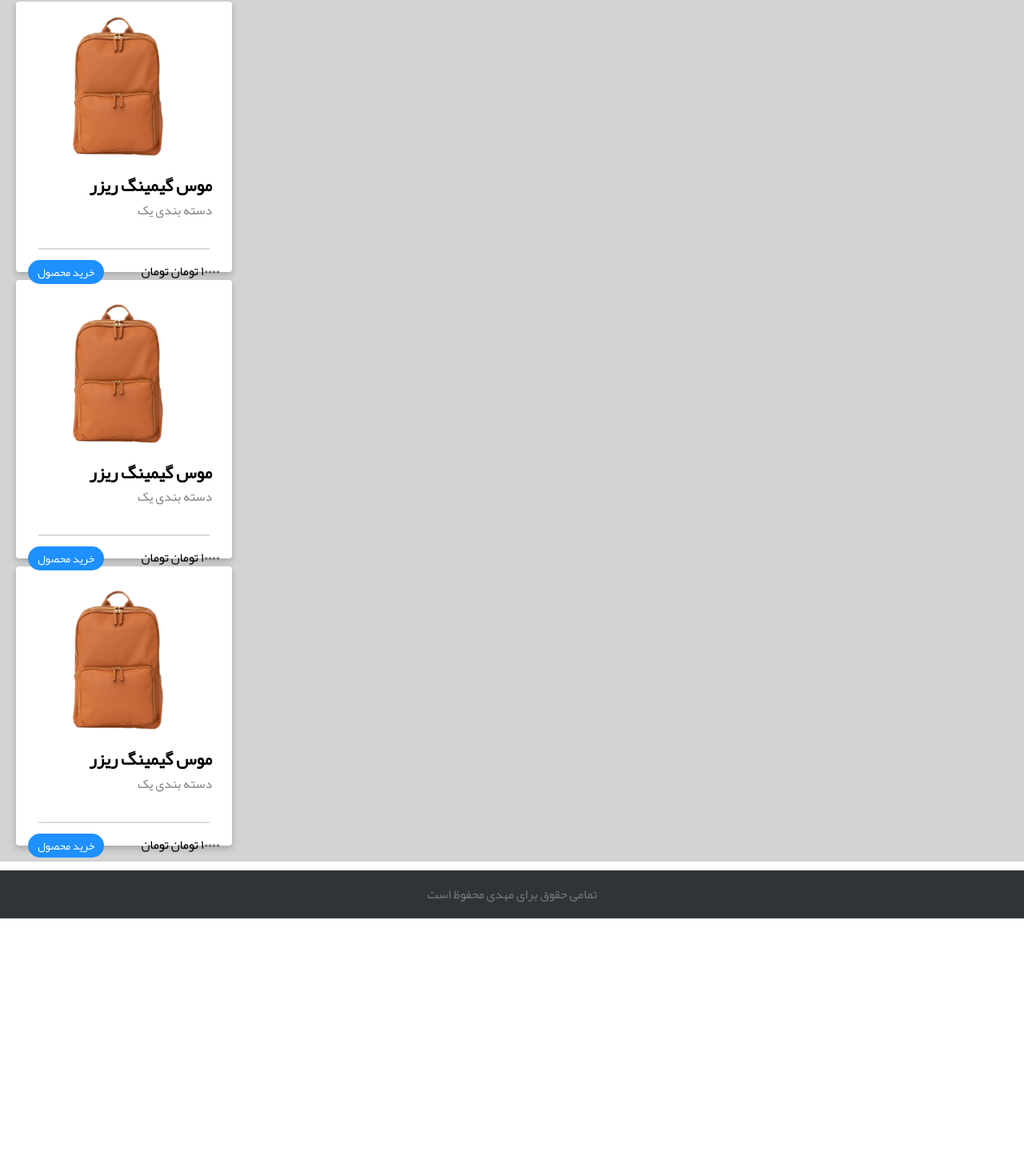
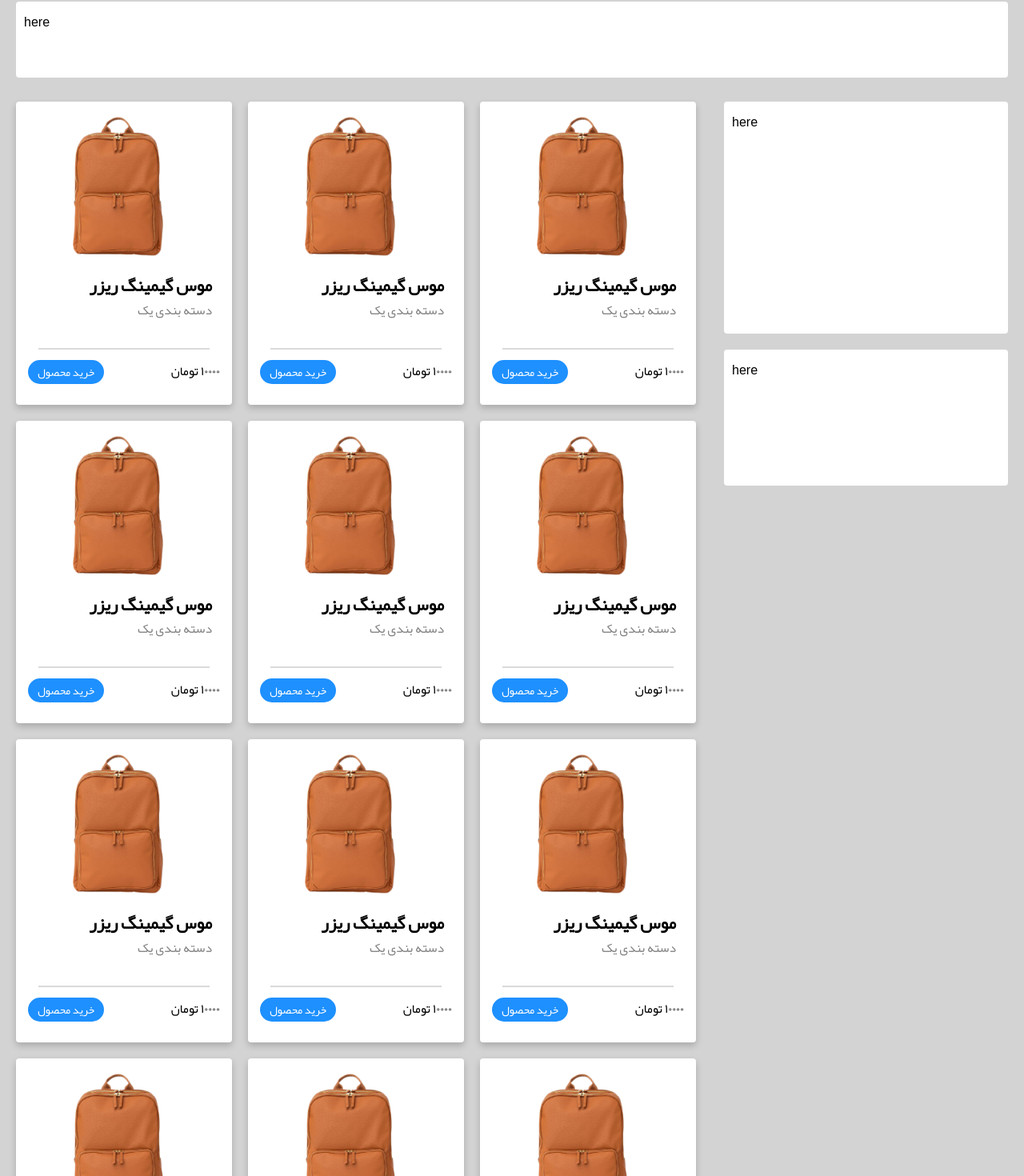
Before and after one commit to mnn59/web-new, a React app: page / in a window 1280 px wide. Shown: the part 699-2169 px from the top of the page at 80% size. Before the commit the page ends 1847 px from the top, so only its background shows below. Built offline with nearby package versions, Linux system fonts and the light colour scheme.

Commit message:
Edit ProductsSection

```diff
--- a/src/components/UI/ProductsSection/ProductsSection.js
+++ b/src/components/UI/ProductsSection/ProductsSection.js
@@ -2,31 +2,121 @@ import React from "react";
 import classes from './ProductsSection.module.css'
 import Card from '../Card/Card'
 import bag from '../../../assets/bag.png'
+import SortByBox from "../SortByBox/SortByBox";
 
 const productsSection = () => {
     return (
+        <div className={classes.container}>
             <div className={classes.productsSection}>
                 <Card
                     image={bag}
                     title="موس گیمینگ ریزر"
                     subTitle="دسته بندی یک"
-                price="۱۰۰۰۰ تومان"
+                    price="۱۰۰۰۰"
                     buttonValue="خرید محصول"
                 />
                 <Card
                     image={bag}
                     title="موس گیمینگ ریزر"
                     subTitle="دسته بندی یک"
-                price="۱۰۰۰۰ تومان"
+                    price="۱۰۰۰۰"
                     buttonValue="خرید محصول"
                 />
                 <Card
                     image={bag}
                     title="موس گیمینگ ریزر"
                     subTitle="دسته بندی یک"
-                price="۱۰۰۰۰ تومان"
+                    price="۱۰۰۰۰"
                     buttonValue="خرید محصول"
                 />
+                <Card
+                    image={bag}
+                    title="موس گیمینگ ریزر"
+                    subTitle="دسته بندی یک"
+                    price="۱۰۰۰۰"
+                    buttonValue="خرید محصول"
+                />
+                <Card
+                    image={bag}
+                    title="موس گیمینگ ریزر"
+                    subTitle="دسته بندی یک"
+                    price="۱۰۰۰۰"
+                    buttonValue="خرید محصول"
+                />
+                <Card
+                    image={bag}
+                    title="موس گیمینگ ریزر"
+                    subTitle="دسته بندی یک"
+                    price="۱۰۰۰۰"
+                    buttonValue="خرید محصول"
+                />
+                <Card
+                    image={bag}
+                    title="موس گیمینگ ریزر"
+                    subTitle="دسته بندی یک"
+                    price="۱۰۰۰۰"
+                    buttonValue="خرید محصول"
+                />
+                <Card
+                    image={bag}
+                    title="موس گیمینگ ریزر"
+                    subTitle="دسته بندی یک"
+                    price="۱۰۰۰۰"
+                    buttonValue="خرید محصول"
+                />
+                <Card
+                    image={bag}
+                    title="موس گیمینگ ریزر"
+                    subTitle="دسته بندی یک"
+                    price="۱۰۰۰۰"
+                    buttonValue="خرید محصول"
+                />
+                <Card
+                    image={bag}
+                    title="موس گیمینگ ریزر"
+                    subTitle="دسته بندی یک"
+                    price="۱۰۰۰۰"
+                    buttonValue="خرید محصول"
+                />
+                <Card
+                    image={bag}
+                    title="موس گیمینگ ریزر"
+                    subTitle="دسته بندی یک"
+                    price="۱۰۰۰۰"
+                    buttonValue="خرید محصول"
+                />
+                <Card
+                    image={bag}
+                    title="موس گیمینگ ریزر"
+                    subTitle="دسته بندی یک"
+                    price="۱۰۰۰۰"
+                    buttonValue="خرید محصول"
+                />
+                <Card
+                    image={bag}
+                    title="موس گیمینگ ریزر"
+                    subTitle="دسته بندی یک"
+                    price="۱۰۰۰۰"
+                    buttonValue="خرید محصول"
+                />
+
+
+                {/*<SortByBox />*/}
+            </div>
+            <div className={classes.sortByBox}>
+                <div className={classes.sortByCard}>
+                    here
+                </div>
+            </div>
+            <div className={classes.groupingBox}>
+                <div className={classes.groupCard}>
+                    here
+                </div>
+
+                <div className={classes.setPriceCard}>
+                    here
+                </div>
+            </div>
         </div>
     )
 }
--- a/src/components/UI/ProductsSection/ProductsSection.module.css
+++ b/src/components/UI/ProductsSection/ProductsSection.module.css
@@ -1,5 +1,68 @@
+.container{
+    display: grid;
+    grid-template-areas:
+    "sortByBox sortByBox sortByBox"
+    "productsSection productsSection groupingBox"
+;
+}
+
 .productsSection{
+    grid-area: productsSection;
+    display: flex;
+    flex-wrap: wrap;
+    flex-direction: row;
+    justify-content: flex-start;
     background-color: lightgray;
     padding: 10px;
-    margin-bottom: 10px;
+    /*margin-bottom: 10px;*/
 }
+
+
+.sortByBox{
+    grid-area: sortByBox;
+    /*border: 1px solid darkblue;*/
+    padding: 10px;
+    background-color: lightgray;
+
+}
+
+.sortByCard{
+    background-color: white;
+    border-radius: 4px;
+    padding: 10px;
+    height: 75px;
+    margin-left: 10px;
+    margin-right: 10px;
+    margin-top: 10px;
+}
+
+
+.groupingBox{
+    grid-area: groupingBox;
+    /*border: 1px solid black;*/
+    padding: 10px;
+    background-color: lightgray;
+    /*margin-bottom: 10px;*/
+    width: 365px;
+    /*height: 310px;*/
+}
+
+.groupCard{
+    background-color: white;
+    border-radius: 4px;
+    padding: 10px;
+    margin-top: 10px;
+    margin-right: 10px;
+    height: 270px;
+    /*display: flex;*/
+    /*flex-direction: column;*/
+}
+
+.setPriceCard{
+    background-color: white;
+    border-radius: 4px;
+    padding: 10px;
+    margin-top: 20px;
+    margin-right: 10px;
+    height: 150px;
+}
```
Lines whose indentation alone changed are shown as unchanged.
